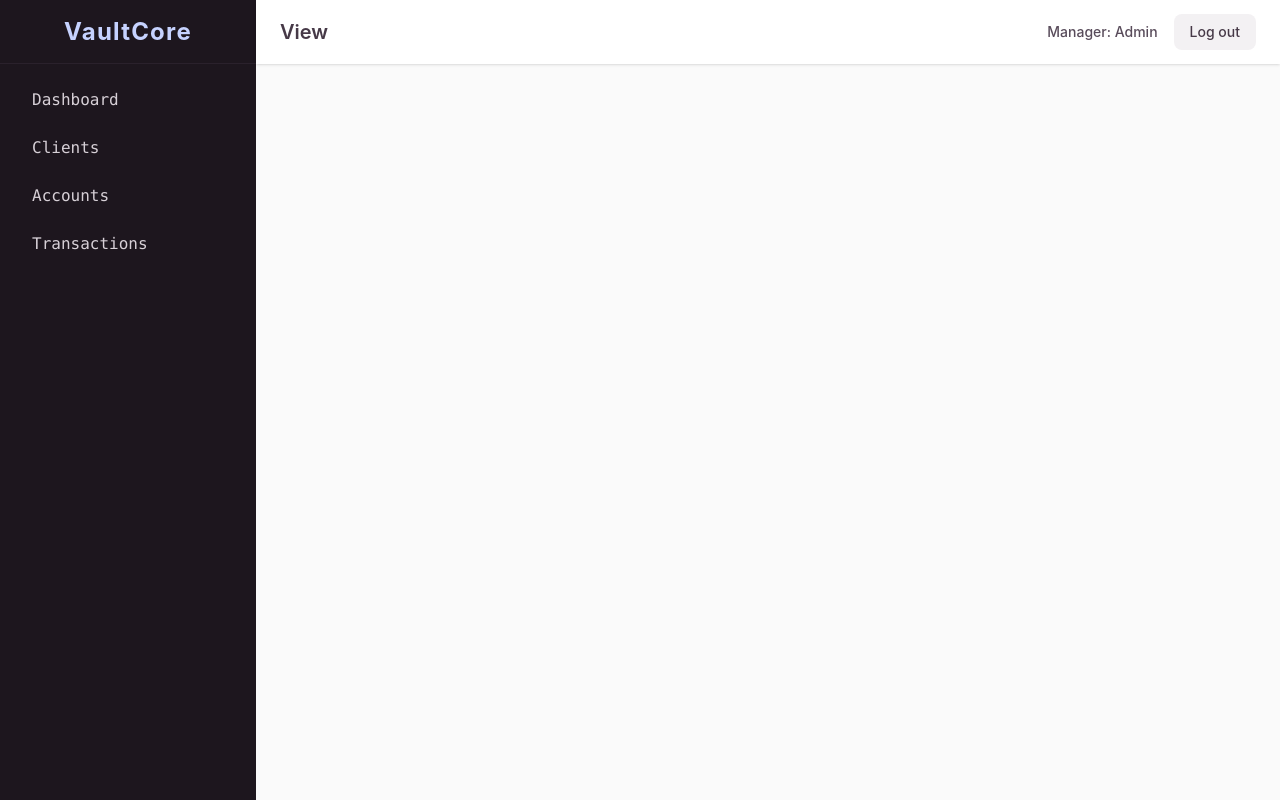
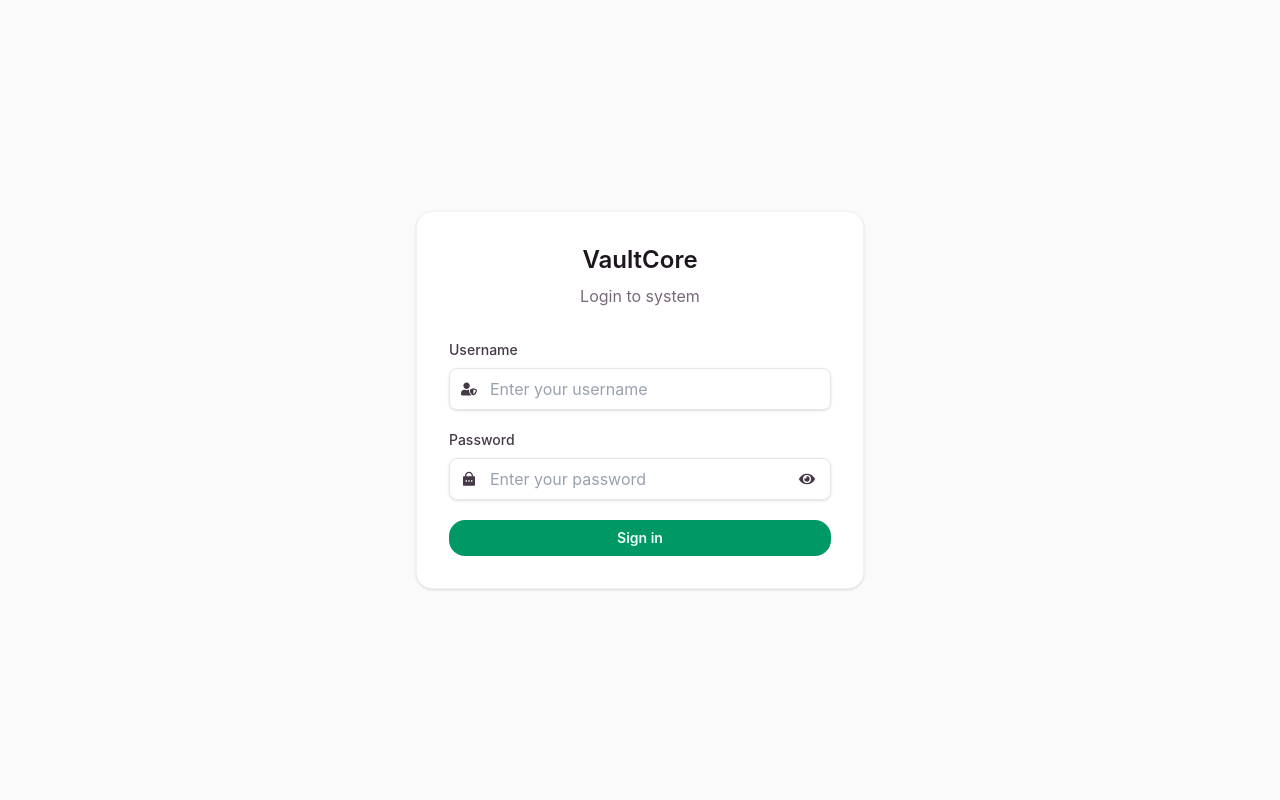
Before and after one commit to ravion223/Vaulty, a React app in the folder frontend/: page /login in a window 1280 px wide. Built offline with nearby package versions, Linux system fonts and the light colour scheme; the HTML template or start-up script is replaced by a standard one.

Commit message:
feat: implement JWT login and nested routing
- Add LoginPage UI and JWT authentication logic

- Change redirect for unauthorized requests to /login

- Modify routes in App.jsx to nested

- Modify MainLayout to handle new nested routes

```diff
--- a/frontend/layots/MainLayout.jsx
+++ b/frontend/layots/MainLayout.jsx
@@ -1,5 +1,6 @@
 import Sidebar from "../components/Sidebar";
 import Header from "../components/Header";
+import { Outlet } from 'react-router-dom';
 
 const MainLayout = ({ children }) => {
   return (
@@ -8,7 +9,7 @@ const MainLayout = ({ children }) => {
       <div className="flex flex-col flex-1">
         <Header />
         <main className="flex-1 p-6 overflow-y-auto">
-          {children}
+          <Outlet />
         </main>
       </div>
     </div>
--- a/frontend/src/App.css
+++ b/frontend/src/App.css
@@ -2,7 +2,7 @@
 
 @layer base {
     h2 {
-        @apply text-2xl font-bold text-slate-800 mb-4;
+        @apply text-2xl font-bold text-mauve-800 mb-4;
     }
     p {
         @apply text-mauve-500;
--- a/frontend/src/App.jsx
+++ b/frontend/src/App.jsx
@@ -1,5 +1,5 @@
 import { useState } from 'react'
-import { BrowserRouter as Router, Routes, Route } from "react-router-dom"
+import { BrowserRouter as Router, Routes, Route, Navigate } from "react-router-dom"
 import reactLogo from './assets/react.svg'
 import viteLogo from './assets/vite.svg'
 import heroImg from './assets/hero.png'
@@ -9,20 +9,24 @@ import Clients from "./pages/Clients"
 import Accounts from "./pages/Accounts"
 import Dashboard from "./pages/Dashboard"
 import Transactions from "./pages/Transactions"
+import LoginPage from "./pages/LoginPage"
 
 function App() {
   return (
     <Router>
-      <MainLayout>
-        <Routes>
-          <Route path="/" element={ <Dashboard /> } />
-          <Route path="/clients" element={<Clients /> } />
-          <Route path="/accounts" element={<Accounts />} />
-          <Route path="/transactions" element={<Transactions />} />
-        </Routes>
-      </MainLayout>
+      <Routes>
+        <Route path="/login" element={<LoginPage />}/>
+
+        <Route path="/" element={<MainLayout />}>
+          <Route index element={<Navigate to="/dashboard" replace />} />
+          <Route path="dashboard" element={<Dashboard />} />
+          <Route path="clients" element={<Clients /> } />
+          <Route path="accounts" element={<Accounts />} />
+          <Route path="transactions" element={<Transactions />} />
+        </Route>
+      </Routes>
     </Router>
     );
 }
 
-export default App
+export default App;
--- a/frontend/src/api/client.js
+++ b/frontend/src/api/client.js
@@ -23,8 +23,7 @@ apiClient.interceptors.response.use(
         if (error.response && error.response.status === 401) {
             console.warn("Token is not valid. Redirecting to login page...");
             localStorage.removeItem('access_token');
-            // /login in future
-            window.location.href = '/';
+            window.location.href = '/login';
         }
         return Promise.reject(error);
     }
--- /dev/null
+++ b/frontend/src/pages/LoginPage.jsx
@@ -0,0 +1,122 @@
+import React, { useState } from 'react';
+import { useNavigate } from 'react-router-dom';
+import apiClient from '../api/client';
+import { FaUserShield } from "react-icons/fa";
+import { RiLockPasswordFill } from "react-icons/ri";
+import { FaEye } from "react-icons/fa";
+import { FaEyeSlash } from "react-icons/fa";
+
+
+const LoginPage = () => {
+    const [username, setUsername] = useState("");
+    const [password, setPassword] = useState("");
+    const [error, setError] = useState("");
+    const [loading, setLoading] = useState(false);
+    const [showPassword, setShowPassword] = useState(false);
+
+    const navigate = useNavigate();
+
+    const handleLogin = async (e) => {
+        e.preventDefault();
+        setLoading(true);
+
+        try {
+            const response = await apiClient.post('token/', {
+                username, password
+            });
+
+            const { access, refresh } = response.data;
+
+            localStorage.setItem('access_token', access);
+            localStorage.setItem('refresh_token', refresh);
+
+            navigate('/dashboard');
+        } catch(error) {
+            console.error("Error authenticating: ", error);
+            setError('Invalid username or password')
+        } finally {
+            setLoading(false);
+        };
+    }
+    return (
+        <div className="min-h-screen bg-mauve-50 flex items-center justify-center p-4">
+            <div className="bg-white p-8 rounded-2xl shadow-sm border border-mauve-100 w-full max-w-md">
+                <div className="text-center mb-8">
+                    <h1 className="text-2xl font-semibold text-mauve-900 mb-2">
+                        VaultCore
+                    </h1>
+                    <p>
+                        Login to system
+                    </p>
+                </div>
+                {error && (
+                    <div className="mb-6 p-3 bg-red-50 text-red-600 rounded-lg text-sm font-medium border border-red-100">
+                        { error }
+                    </div>
+                )}
+                <form onSubmit={handleLogin} className="space-y-5">
+                    <div>
+                        <label className="block mb-2 text-sm font-medium text-mauve-700">
+                            Username
+                        </label>
+                        <div className="relative w-full max-w-sm">
+                            <div className="absolute inset-y-0 left-0 pl-3 flex items-center pointer-events-none">
+                                <FaUserShield className="text-mauve-700" />
+                            </div>
+                            <input
+                                type="text"
+                                value={username}
+                                onChange={(e) => setUsername(e.target.value)}
+                                required
+                                className="w-full pl-10 pr-4 py-2 border border-mauve-200 rounded-lg
+                                    shadow-sm placeholder-gray-400 focus:outline-none focus:ring-2
+                                    focus:ring-emerald-500 transition-colors duration-300 ease-in-out"
+                                placeholder="Enter your username"
+                            />
+                        </div>
+                    </div>
+                    <div>
+                        <label className="block mb-2 text-sm font-medium text-mauve-700">
+                            Password
+                        </label>
+                        <div className="relative w-full max-w-sm">
+                            <div className="absolute inset-y-0 left-0 pl-3 flex items-center pointer-events-none">
+                                <RiLockPasswordFill className="text-mauve-700" />
+                            </div>
+                            <input
+                                type={showPassword ? "text" : "password"}
+                                value={password}
+                                onChange={(e) => setPassword(e.target.value)}
+                                required
+                                className="w-full pl-10 pr-4 py-2 border border-mauve-200 rounded-lg
+                                    shadow-sm placeholder-gray-400 focus:outline-none focus:ring-2
+                                    focus:ring-emerald-500 transition-colors duration-300 ease-in-out"
+                                placeholder="Enter your password"
+                            />
+                            <button
+                                type="button"
+                                onClick={() => setShowPassword(!showPassword)}
+                                className="absolute inset-y-0 right-4 text-mauve-700 hover:text-emerald-600 transition-colors"
+                            >
+                                {showPassword ? <FaEyeSlash /> : <FaEye />}
+                            </button>
+                        </div>
+                    </div>
+                    <button
+                        type="submit"
+                        disabled={loading}
+                        className="w-full bg-emerald-600 text-emerald-50
+                        px-4 py-2 font-semibold text-sm rounded-2xl
+                        hover:bg-emerald-500 transition-colors duration-300
+                        disabled:opacity-70 disabled:cursor-not-allowed"
+                    >
+                        {loading ? "Login..." : 'Sign in'}
+                    </button>
+                </form>
+            </div>
+        </div>
+    )
+
+}
+
+export default LoginPage;
```
